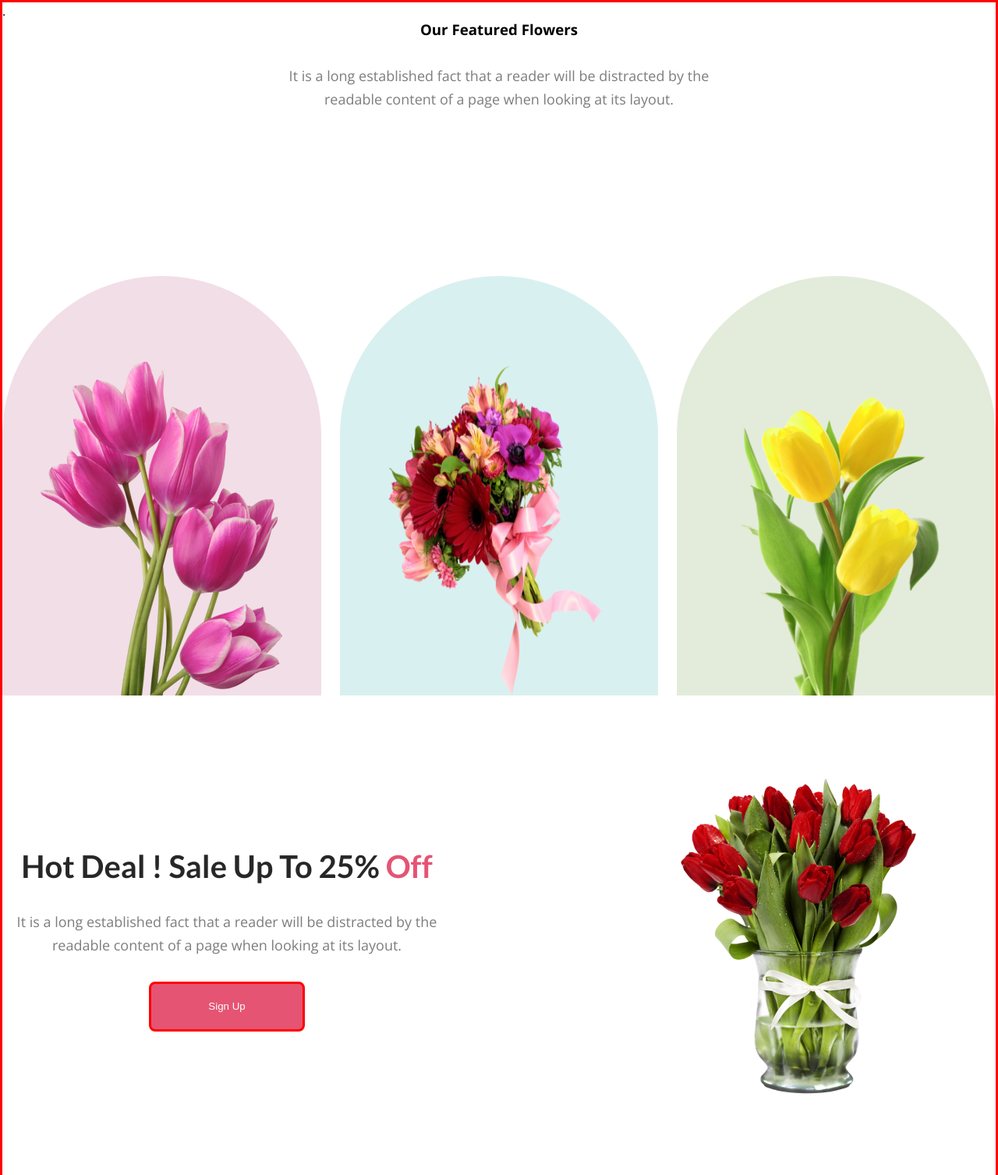
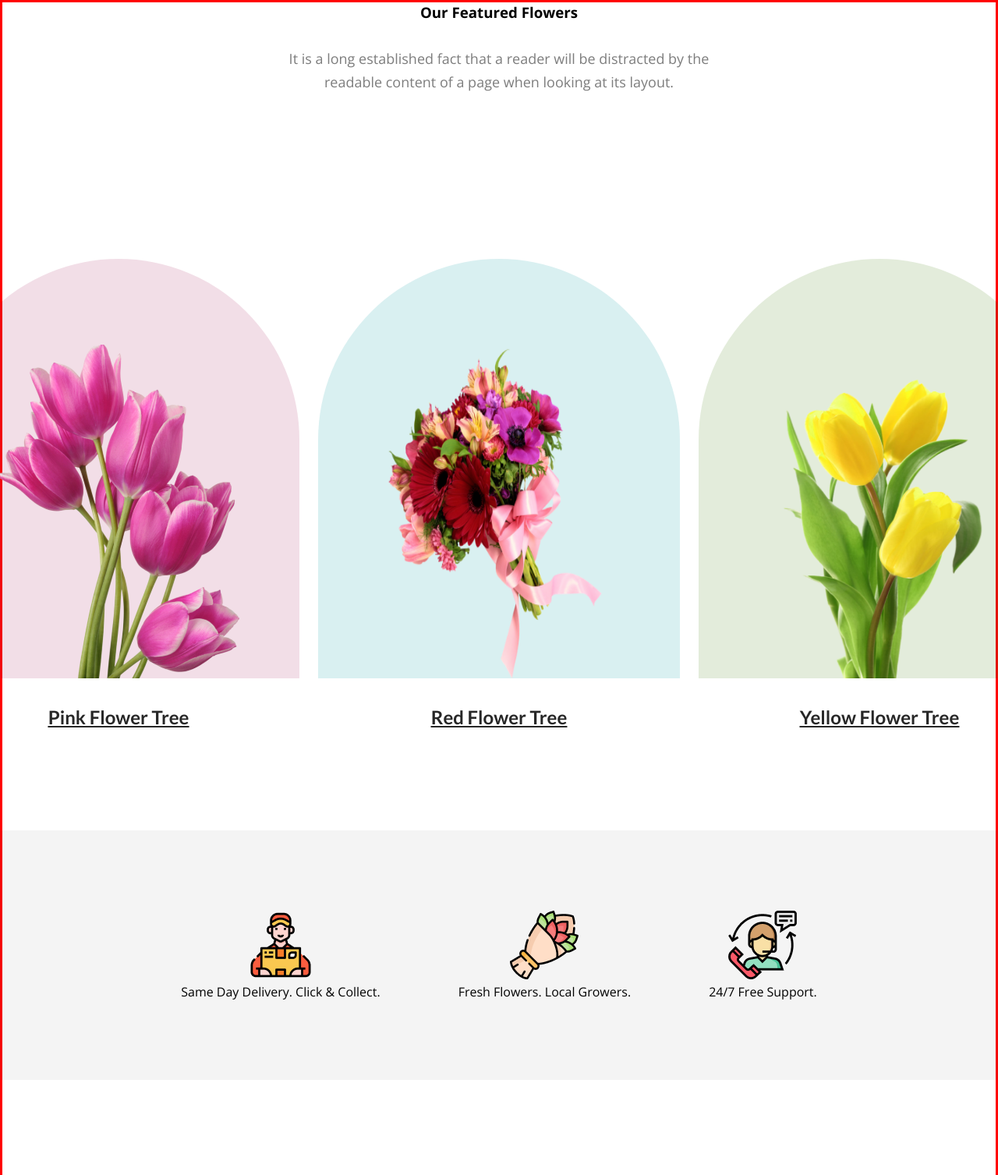
Before and after one commit to ronee-muhammad-rayhan/assignment1-flower-shop, a plain HTML site: page index.html in a window 1280 px wide. Shown: the part 873-2380 px from the top of the page at 78% size. Drawn offline with nearby package versions, Linux system fonts and the light colour scheme.

Commit message:
services added on featured section

```diff
--- a/index.html
+++ b/index.html
@@ -35,22 +35,55 @@
     <main>
         <!-- features-flowers-section -->
         <section class="featured-flowers">
-            .<div class="featured-flowers-container">
+            <div class="featured-flowers-container">
                 <div class="featured-flowers-text">
                     <h3 class="features-flowers-title">Our Featured Flowers</h3>
                     <p class="featured-flowers-description">It is a long established fact that a reader will be
                         distracted by the readable content of a page when looking at its layout.</p>
                 </div>
                 <div class="featured-flowers-images-container">
+
+                    <div class="image-with-info">
                         <div class="featured-flowers-images">
                             <img src="assets/images/pngwing 6.png" alt="">
                         </div>
+                        <div class="image-info-container">
+                            <p class="image-info">Pink Flower Tree</p>
+                        </div>
+                    </div>
+                    <div class="image-with-info">
                         <div class="featured-flowers-images bg-blue">
                             <img src="assets/images/pngwing 5.png" alt="">
                         </div>
+                        <div class="image-info-container">
+                            <p class="image-info">Red Flower Tree</p>
+                        </div>
+                    </div>
+                    <div class="image-with-info">
                         <div class="featured-flowers-images bg-green">
                             <img src="assets/images/pngwing 7.png" alt="">
                         </div>
+                        <div class="image-info-container">
+                            <p class="image-info">Yellow Flower Tree</p>
+                        </div>
+                    </div>
+
+                </div>
+            </div>
+            <!-- Services -->
+            <div class="services">
+                <!-- .service-image-and-text*3>img+p -->
+                <div class="service-image-and-text">
+                    <img src="assets/images/Group 57.png" alt="">
+                    <p>Same Day Delivery. Click & Collect.</p>
+                </div>
+                <div class="service-image-and-text">
+                    <img src="assets/images/Group 58.png" alt="">
+                    <p>Fresh Flowers. Local Growers.</p>
+                </div>
+                <div class="service-image-and-text">
+                    <img src="assets/images/Group 59.png" alt="">
+                    <p>24/7 Free Support.</p>
                 </div>
             </div>
         </section>
--- a/styles/style.css
+++ b/styles/style.css
@@ -130,6 +130,14 @@ body {
 /* main section styles */
 
 /* featured flowers related styles */
+.featured-flowers {
+    display: flex;
+    flex-direction: column;
+    /* text-align: center; */
+    /* justify-content: center; */
+    align-items: center;
+}
+
 .featured-flowers-container {
     display: flex;
     flex-direction: column;
@@ -198,6 +206,8 @@ body {
     background-color: rgba(71, 125, 17, 0.15);
 }
 
+
+
 .featured-flowers-images img {
     width: 310px;
     height: 428px;
@@ -206,7 +216,46 @@ body {
     align-items: end;
 }
 
+.image-with-info {
+    color: #272727;
+    text-align: center;
+    font-family: Lato;
+    font-size: 24px;
+    font-style: normal;
+    font-weight: 700;
+    line-height: 35px;
+    text-decoration-line: underline;
+}
+
+.image-with-info p {
+    text-decoration: underline;
+    padding-top: 32px;
+}
+
+.services {
+    display: flex;
+    justify-content: center;
+    /* flex-direction: row-reverse; */
+    gap: 100px;
+    text-align: center;
+    align-items: center;
+    /* align-content: center; */
+    /* align-self: center; */
+    width: 1440px;
+    height: 320px;
+    /* flex-shrink: 0; */
+    border-radius: 8px;
+    background: rgba(39, 39, 39, 0.05);
+
+    margin: 128px 240px;
+}
+
 /* hot-deal */
+.hot-deal {
+    border-radius: 8px;
+    background: rgba(229, 84, 115, 0.05);
+}
+
 .hot-deal-container {
     display: flex;
     justify-content: center;
```
Also changed, not shown: assets/images/customer-service 1.png (added), assets/images/customer-service 1.svg (added), assets/images/delivery-man 1.png (added), assets/images/delivery-man 1.svg (added), assets/images/flower 1.png (added), assets/images/flower 1.svg (added), 1 other file. Lines whose indentation alone changed are shown as unchanged.
